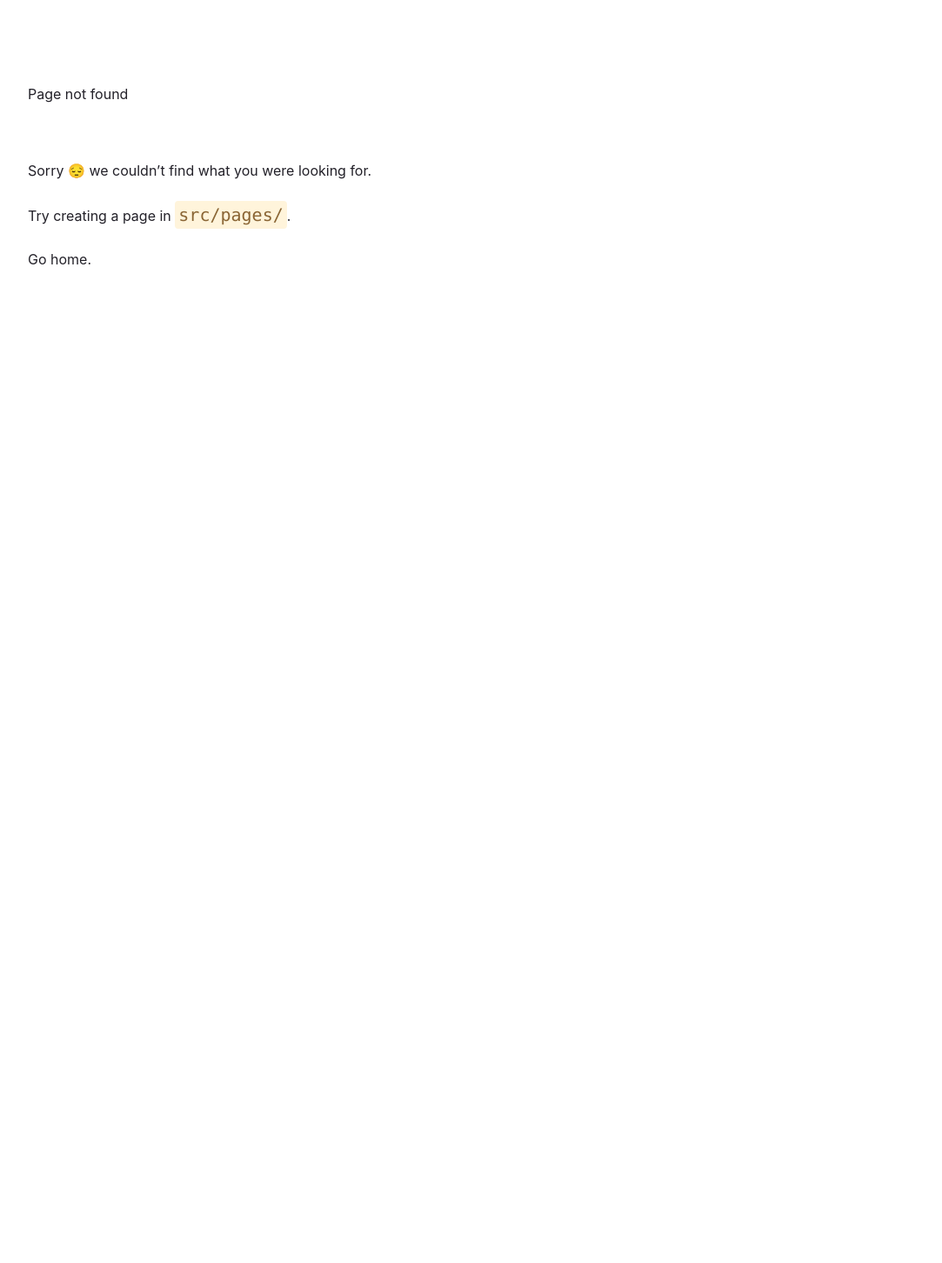
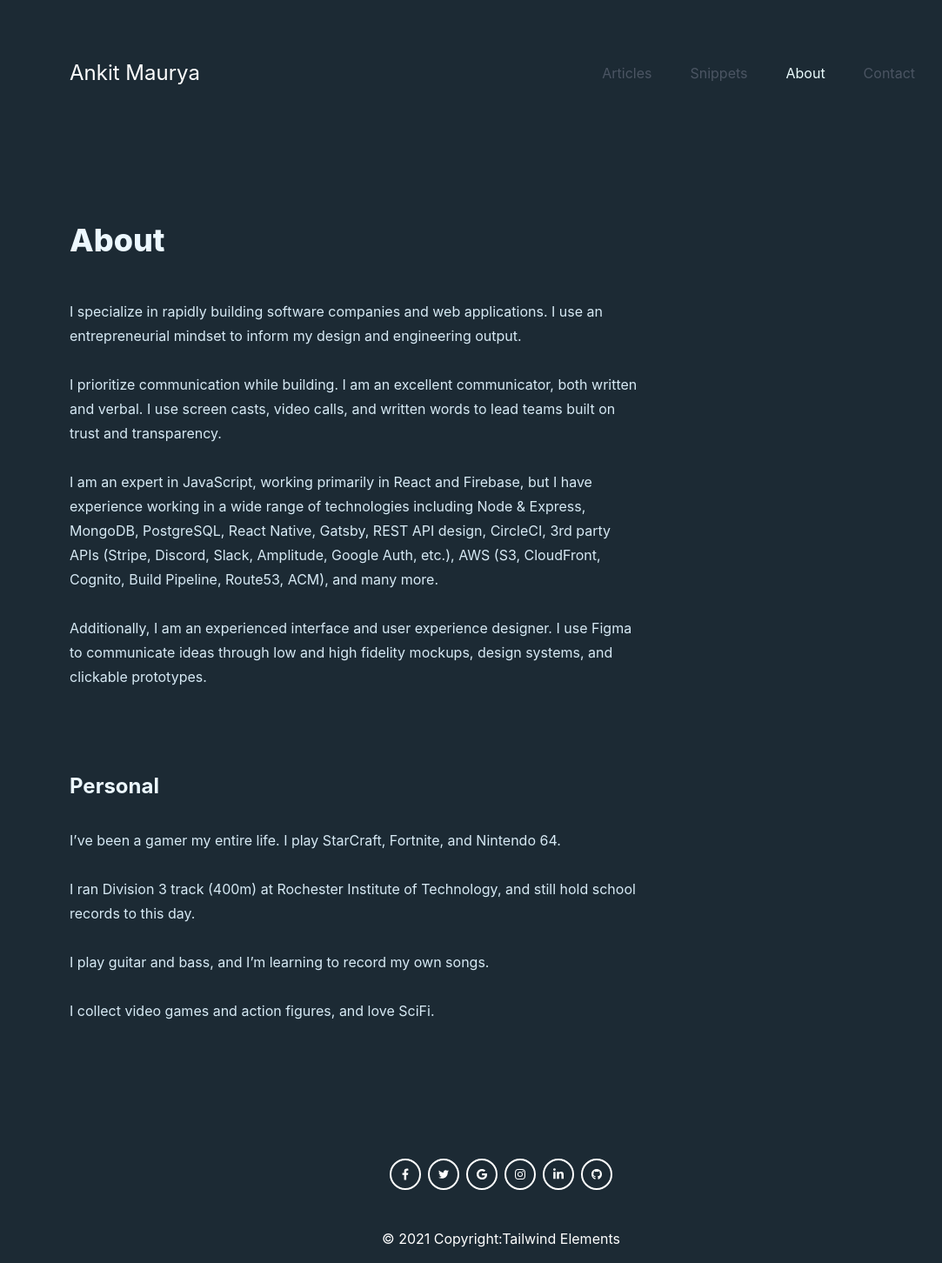
Before and after one commit to maurya-ankit/maurya-ankit.github.io, a Gatsby site: page /about in a window 1280 px wide. Before the commit this address had no page. Shown: the whole page at 87% size, without its empty margins (64-1147 px from the left). Before the commit the page ends 800 px from the top, so only its background shows below. Built offline with nearby package versions, Linux system fonts and the light colour scheme; Gatsby itself is replaced by a stand-in of ours.

Commit message:
code added wrt figma file

```diff
--- a/package.json
+++ b/package.json
@@ -19,6 +19,10 @@
     "@heroicons/react": "^1.0.5",
     "@mdx-js/mdx": "^1.6.22",
     "@mdx-js/react": "^1.6.22",
+    "@tailwindcss/aspect-ratio": "^0.4.0",
+    "@tailwindcss/forms": "^0.4.0",
+    "@tailwindcss/line-clamp": "^0.3.1",
+    "@tailwindcss/typography": "^0.5.0",
     "gatsby": "^4.5.2",
     "gatsby-plugin-csp": "^1.1.3",
     "gatsby-plugin-image": "^2.5.1",
--- /dev/null
+++ b/src/components/Layout/Footer/index.js
@@ -0,0 +1,118 @@
+import React from 'react'
+
+export default function Footer() {
+    return (
+        <footer class="text-center text-white">
+            <div class="px-6 pt-6">
+                <div class="flex justify-center mb-6">
+                    <a href="#!" type="button" class="rounded-full border-2 border-white text-white leading-normal uppercase hover:bg-black hover:bg-opacity-5 focus:outline-none focus:ring-0 transition duration-150 ease-in-out w-9 h-9 m-1">
+                        <svg aria-hidden="true"
+                            focusable="false"
+                            data-prefix="fab"
+                            data-icon="facebook-f"
+                            class="w-2 h-full mx-auto"
+                            role="img"
+                            xmlns="http://www.w3.org/2000/svg"
+                            viewBox="0 0 320 512"
+                        >
+                            <path
+                                fill="currentColor"
+                                d="M279.14 288l14.22-92.66h-88.91v-60.13c0-25.35 12.42-50.06 52.24-50.06h40.42V6.26S260.43 0 225.36 0c-73.22 0-121.08 44.38-121.08 124.72v70.62H22.89V288h81.39v224h100.17V288z"
+                            ></path>
+                        </svg>
+                    </a>
+
+                    <a href="#!" type="button" class="rounded-full border-2 border-white text-white leading-normal uppercase hover:bg-black hover:bg-opacity-5 focus:outline-none focus:ring-0 transition duration-150 ease-in-out w-9 h-9 m-1">
+                        <svg aria-hidden="true"
+                            focusable="false"
+                            data-prefix="fab"
+                            data-icon="twitter"
+                            class="w-3 h-full mx-auto"
+                            role="img"
+                            xmlns="http://www.w3.org/2000/svg"
+                            viewBox="0 0 512 512"
+                        >
+                            <path
+                                fill="currentColor"
+                                d="M459.37 151.716c.325 4.548.325 9.097.325 13.645 0 138.72-105.583 298.558-298.558 298.558-59.452 0-114.68-17.219-161.137-47.106 8.447.974 16.568 1.299 25.34 1.299 49.055 0 94.213-16.568 130.274-44.832-46.132-.975-84.792-31.188-98.112-72.772 6.498.974 12.995 1.624 19.818 1.624 9.421 0 18.843-1.3 27.614-3.573-48.081-9.747-84.143-51.98-84.143-102.985v-1.299c13.969 7.797 30.214 12.67 47.431 13.319-28.264-18.843-46.781-51.005-46.781-87.391 0-19.492 5.197-37.36 14.294-52.954 51.655 63.675 129.3 105.258 216.365 109.807-1.624-7.797-2.599-15.918-2.599-24.04 0-57.828 46.782-104.934 104.934-104.934 30.213 0 57.502 12.67 76.67 33.137 23.715-4.548 46.456-13.32 66.599-25.34-7.798 24.366-24.366 44.833-46.132 57.827 21.117-2.273 41.584-8.122 60.426-16.243-14.292 20.791-32.161 39.308-52.628 54.253z"
+                            ></path>
+                        </svg>
+                    </a>
+
+                    <a href="#!" type="button" class="rounded-full border-2 border-white text-white leading-normal uppercase hover:bg-black hover:bg-opacity-5 focus:outline-none focus:ring-0 transition duration-150 ease-in-out w-9 h-9 m-1">
+                        <svg aria-hidden="true"
+                            focusable="false"
+                            data-prefix="fab"
+                            data-icon="google"
+                            class="w-3 h-full mx-auto"
+                            role="img"
+                            xmlns="http://www.w3.org/2000/svg"
+                            viewBox="0 0 488 512"
+                        >
+                            <path
+                                fill="currentColor"
+                                d="M488 261.8C488 403.3 391.1 504 248 504 110.8 504 0 393.2 0 256S110.8 8 248 8c66.8 0 123 24.5 166.3 64.9l-67.5 64.9C258.5 52.6 94.3 116.6 94.3 256c0 86.5 69.1 156.6 153.7 156.6 98.2 0 135-70.4 140.8-106.9H248v-85.3h236.1c2.3 12.7 3.9 24.9 3.9 41.4z"
+                            ></path>
+                        </svg>
+                    </a>
+
+                    <a href="#!" type="button" class="rounded-full border-2 border-white text-white leading-normal uppercase hover:bg-black hover:bg-opacity-5 focus:outline-none focus:ring-0 transition duration-150 ease-in-out w-9 h-9 m-1">
+                        <svg aria-hidden="true"
+                            focusable="false"
+                            data-prefix="fab"
+                            data-icon="instagram"
+                            class="w-3 h-full mx-auto"
+                            role="img"
+                            xmlns="http://www.w3.org/2000/svg"
+                            viewBox="0 0 448 512"
+                        >
+                            <path
+                                fill="currentColor"
+                                d="M224.1 141c-63.6 0-114.9 51.3-114.9 114.9s51.3 114.9 114.9 114.9S339 319.5 339 255.9 287.7 141 224.1 141zm0 189.6c-41.1 0-74.7-33.5-74.7-74.7s33.5-74.7 74.7-74.7 74.7 33.5 74.7 74.7-33.6 74.7-74.7 74.7zm146.4-194.3c0 14.9-12 26.8-26.8 26.8-14.9 0-26.8-12-26.8-26.8s12-26.8 26.8-26.8 26.8 12 26.8 26.8zm76.1 27.2c-1.7-35.9-9.9-67.7-36.2-93.9-26.2-26.2-58-34.4-93.9-36.2-37-2.1-147.9-2.1-184.9 0-35.8 1.7-67.6 9.9-93.9 36.1s-34.4 58-36.2 93.9c-2.1 37-2.1 147.9 0 184.9 1.7 35.9 9.9 67.7 36.2 93.9s58 34.4 93.9 36.2c37 2.1 147.9 2.1 184.9 0 35.9-1.7 67.7-9.9 93.9-36.2 26.2-26.2 34.4-58 36.2-93.9 2.1-37 2.1-147.8 0-184.8zM398.8 388c-7.8 19.6-22.9 34.7-42.6 42.6-29.5 11.7-99.5 9-132.1 9s-102.7 2.6-132.1-9c-19.6-7.8-34.7-22.9-42.6-42.6-11.7-29.5-9-99.5-9-132.1s-2.6-102.7 9-132.1c7.8-19.6 22.9-34.7 42.6-42.6 29.5-11.7 99.5-9 132.1-9s102.7-2.6 132.1 9c19.6 7.8 34.7 22.9 42.6 42.6 11.7 29.5 9 99.5 9 132.1s2.7 102.7-9 132.1z"
+                            ></path>
+                        </svg>
+                    </a>
+
+                    <a href="#!" type="button" class="rounded-full border-2 border-white text-white leading-normal uppercase hover:bg-black hover:bg-opacity-5 focus:outline-none focus:ring-0 transition duration-150 ease-in-out w-9 h-9 m-1">
+                        <svg aria-hidden="true"
+                            focusable="false"
+                            data-prefix="fab"
+                            data-icon="linkedin-in"
+                            class="w-3 h-full mx-auto"
+                            role="img"
+                            xmlns="http://www.w3.org/2000/svg"
+                            viewBox="0 0 448 512"
+                        >
+                            <path
+                                fill="currentColor"
+                                d="M100.28 448H7.4V148.9h92.88zM53.79 108.1C24.09 108.1 0 83.5 0 53.8a53.79 53.79 0 0 1 107.58 0c0 29.7-24.1 54.3-53.79 54.3zM447.9 448h-92.68V302.4c0-34.7-.7-79.2-48.29-79.2-48.29 0-55.69 37.7-55.69 76.7V448h-92.78V148.9h89.08v40.8h1.3c12.4-23.5 42.69-48.3 87.88-48.3 94 0 111.28 61.9 111.28 142.3V448z"
+                            ></path>
+                        </svg>
+                    </a>
+
+                    <a href="#!" type="button" class="rounded-full border-2 border-white text-white leading-normal uppercase hover:bg-black hover:bg-opacity-5 focus:outline-none focus:ring-0 transition duration-150 ease-in-out w-9 h-9 m-1">
+                        <svg aria-hidden="true"
+                            focusable="false"
+                            data-prefix="fab"
+                            data-icon="github"
+                            class="w-3 h-full mx-auto"
+                            role="img"
+                            xmlns="http://www.w3.org/2000/svg"
+                            viewBox="0 0 496 512"
+                        >
+                            <path
+                                fill="currentColor"
+                                d="M165.9 397.4c0 2-2.3 3.6-5.2 3.6-3.3.3-5.6-1.3-5.6-3.6 0-2 2.3-3.6 5.2-3.6 3-.3 5.6 1.3 5.6 3.6zm-31.1-4.5c-.7 2 1.3 4.3 4.3 4.9 2.6 1 5.6 0 6.2-2s-1.3-4.3-4.3-5.2c-2.6-.7-5.5.3-6.2 2.3zm44.2-1.7c-2.9.7-4.9 2.6-4.6 4.9.3 2 2.9 3.3 5.9 2.6 2.9-.7 4.9-2.6 4.6-4.6-.3-1.9-3-3.2-5.9-2.9zM244.8 8C106.1 8 0 113.3 0 252c0 110.9 69.8 205.8 169.5 239.2 12.8 2.3 17.3-5.6 17.3-12.1 0-6.2-.3-40.4-.3-61.4 0 0-70 15-84.7-29.8 0 0-11.4-29.1-27.8-36.6 0 0-22.9-15.7 1.6-15.4 0 0 24.9 2 38.6 25.8 21.9 38.6 58.6 27.5 72.9 20.9 2.3-16 8.8-27.1 16-33.7-55.9-6.2-112.3-14.3-112.3-110.5 0-27.5 7.6-41.3 23.6-58.9-2.6-6.5-11.1-33.3 2.6-67.9 20.9-6.5 69 27 69 27 20-5.6 41.5-8.5 62.8-8.5s42.8 2.9 62.8 8.5c0 0 48.1-33.6 69-27 13.7 34.7 5.2 61.4 2.6 67.9 16 17.7 25.8 31.5 25.8 58.9 0 96.5-58.9 104.2-114.8 110.5 9.2 7.9 17 22.9 17 46.4 0 33.7-.3 75.4-.3 83.6 0 6.5 4.6 14.4 17.3 12.1C428.2 457.8 496 362.9 496 252 496 113.3 383.5 8 244.8 8zM97.2 352.9c-1.3 1-1 3.3.7 5.2 1.6 1.6 3.9 2.3 5.2 1 1.3-1 1-3.3-.7-5.2-1.6-1.6-3.9-2.3-5.2-1zm-10.8-8.1c-.7 1.3.3 2.9 2.3 3.9 1.6 1 3.6.7 4.3-.7.7-1.3-.3-2.9-2.3-3.9-2-.6-3.6-.3-4.3.7zm32.4 35.6c-1.6 1.3-1 4.3 1.3 6.2 2.3 2.3 5.2 2.6 6.5 1 1.3-1.3.7-4.3-1.3-6.2-2.2-2.3-5.2-2.6-6.5-1zm-11.4-14.7c-1.6 1-1.6 3.6 0 5.9 1.6 2.3 4.3 3.3 5.6 2.3 1.6-1.3 1.6-3.9 0-6.2-1.4-2.3-4-3.3-5.6-2z"
+                            ></path>
+                        </svg>
+                    </a>
+                </div>
+            </div>
+
+            <div class="text-center p-4">
+                © 2021 Copyright:
+                <a class="text-whitehite" href="https://tailwind-elements.com/">Tailwind Elements</a>
+            </div>
+        </footer>
+    )
+}
--- /dev/null
+++ b/src/components/Layout/Header/index.js
@@ -0,0 +1,59 @@
+import React from "react"
+import { Link } from "gatsby"
+const navElements = [
+    {
+        text: 'Articles',
+        link: '/articles',
+    },
+    {
+        text: 'Snippets',
+        link: '/snippets',
+    },
+    {
+        text: 'About',
+        link: '/about',
+    },
+    {
+        text: 'Contact',
+        link: '/contact',
+    },
+]
+export default function Header({ active }) {
+
+    return (
+        <nav class="flex items-center justify-between flex-wrap p-6  z-10 top-0">
+            <div class="flex items-center flex-shrink-0 text-white mr-6">
+                <Link class="text-white no-underline hover:text-white hover:no-underline" to="/">
+                    <span class="text-2xl pl-2"><i class="em em-grinning"></i> Ankit Maurya</span>
+                </Link>
+            </div>
+
+            <div class="block lg:hidden">
+                <button id="nav-toggle" class="flex items-center px-3 py-2 border rounded text-gray-500 border-gray-600 hover:text-white hover:border-white">
+                    <svg class="fill-current h-3 w-3" viewBox="0 0 20 20" xmlns="http://www.w3.org/2000/svg"><title>Menu</title><path d="M0 3h20v2H0V3zm0 6h20v2H0V9zm0 6h20v2H0v-2z" /></svg>
+                </button>
+            </div>
+            <div
+                // apply classes to take up the space in the navbar
+                className="w-full block flex-grow lg:flex lg:items-center lg:w-auto"
+            >
+
+            </div>
+            <div class="w-full flex-grow lg:flex lg:items-center lg:w-auto hidden lg:block pt-6 lg:pt-0" id="nav-content">
+                <ul class="list-reset lg:flex justify-end flex-1 items-center">
+                    {navElements.map((element) => {
+                        if (element.link === active)
+                            return <li class="mr-3">
+                                <Link class="inline-block py-2 px-4 text-cyan-50 no-underline" to={element.link}>{element.text}</Link>
+                            </li>
+                        else
+                            return <li class="mr-3">
+                                <Link class="inline-block text-gray-600 no-underline hover:text-gray-200 hover:text-underline py-2 px-4" to={element.link}>{element.text}</Link>
+                            </li>
+                    })}
+                </ul>
+            </div>
+        </nav>
+
+    )
+}
--- /dev/null
+++ b/src/components/Layout/index.js
@@ -0,0 +1,15 @@
+import React from 'react'
+import Footer from './Footer'
+import Header from './Header'
+
+export default function Layout({ children, active }) {
+    return (
+        <div >
+            <div className='container mx-auto px-28 mt-10'>
+                <Header active={active} />
+            </div>
+            {children}
+            <Footer />
+        </div>
+    )
+}
--- a/src/pages/404.js
+++ b/src/pages/404.js
@@ -27,7 +27,7 @@ const codeStyles = {
 // markup
 const NotFoundPage = () => {
   return (
-    <main style={pageStyles}>
+    <main style={pageStyles} className="bg-slate-400">
       <title>Not found</title>
       <h1 style={headingStyles}>Page not found</h1>
       <p style={paragraphStyles}>
--- /dev/null
+++ b/src/pages/about/index.js
@@ -0,0 +1,41 @@
+import * as React from 'react'
+import Layout from '../../components/Layout'
+
+export default function About() {
+    return (
+        <Layout active="/about">
+            <div className='container mx-auto px-36 p-8 my-24'>
+                <div className='prose'>
+                    <h1 className='text-[#ECF8FF] mb-12'>About</h1>
+                    <p className='text-[#d7eaf5] mb-24'>
+                        I specialize in rapidly building software companies and web applications. I use an entrepreneurial mindset to inform my design and engineering output.
+                        <br />
+                        <br />
+                        I prioritize communication while building. I am an excellent communicator, both written and verbal. I use screen casts, video calls, and written words to lead teams built on trust and transparency.
+                        <br />
+                        <br />
+                        I am an expert in JavaScript, working primarily in React and Firebase, but I have experience working in a wide range of technologies including Node & Express, MongoDB, PostgreSQL, React Native, Gatsby, REST API design, CircleCI, 3rd party APIs (Stripe, Discord, Slack, Amplitude, Google Auth, etc.), AWS (S3, CloudFront, Cognito, Build Pipeline, Route53, ACM), and many more.
+                        <br />
+                        <br />
+                        Additionally, I am an experienced interface and user experience designer. I use Figma to communicate ideas through low and high fidelity mockups, design systems, and clickable prototypes.
+                    </p>
+                    <h2 className='text-[#ECF8FF] mb-8'>
+                        Personal
+                    </h2>
+                    <p className='text-[#d7eaf5]'>
+                        I’ve been a gamer my entire life. I play StarCraft, Fortnite, and Nintendo 64.
+                        <br />
+                        <br />
+                        I ran Division 3 track (400m) at Rochester Institute of Technology, and still hold school records to this day.
+                        <br />
+                        <br />
+                        I play guitar and bass, and I’m learning to record my own songs.
+                        <br />
+                        <br />
+                        I collect video games and action figures, and love SciFi.
+                    </p>
+                </div>
+            </div>
+        </Layout>
+    )
+}
--- /dev/null
+++ b/src/pages/articles/index.js
@@ -0,0 +1,55 @@
+import { Link } from 'gatsby'
+import * as React from 'react'
+import Layout from '../../components/Layout'
+const articles = [
+    {
+        title: 'Reducing cognitive load by theming my tools',
+        date: 'September 08, 2019',
+        link: 'reducing',
+        short: 'Reasoning, approach, and goals Goals Faster initial load times. Users only download the code they need for the features they are using. This…'
+    },
+    {
+        title: 'Code splitting & lazy loading a server side rendered React app',
+        date: 'September 08, 2019',
+        link: 'reducing',
+        short: 'Reasoning, approach, and goals Goals Faster initial load times. Users only download the code they need for the features they are using. This…'
+    },
+    {
+        title: 'Easy project switching with Itermocil & command line shortcuts',
+        date: 'September 08, 2019',
+        link: 'reducing',
+        short: 'Reasoning, approach, and goals Goals Faster initial load times. Users only download the code they need for the features they are using. This…'
+    },
+]
+const ArticleElement = ({ title, date, short, link }) => {
+    return (
+        <div className='flex flex-col my-12'>
+            <p className='text-[#7AB6D9]'>{date}</p>
+            <h1 className='text-[#ECF8FF] mb-1'>{title}</h1>
+            <p className='text-[#ECF8FF]'>{short}</p>
+            <Link to={link} className='text-[#7AB6D9] no-underline'>
+                Read more...
+            </Link>
+        </div>
+    )
+}
+
+export default function Article() {
+    return (
+        <Layout active='/articles'>
+            <div className='container mx-auto px-36 p-8'>
+                <div className='prose'>
+
+                    <h1 className='text-white'>
+                        Articles
+                    </h1>
+                    {
+                        articles.map((article) => <ArticleElement
+                            title={article.title} date={article.date} short={article.short} link={article.link}
+                        />)
+                    }
+                </div>
+            </div>
+        </Layout>
+    )
+}
--- a/src/pages/index.js
+++ b/src/pages/index.js
@@ -1,24 +1,142 @@
+import { Link } from "gatsby";
 import * as React from "react";
+import Layout from "../components/Layout";
 import Seo from "../components/seo";
-// markup
+const projects = [
+  {
+    title: 'Yawnch',
+    description: 'An online coworking community for indie hackers, entreprenuers, and founders. Chat live with app developers, designers, and mentors. Access video courses and tutorials.',
+    link: '/abc',
+  },
+  {
+    title: 'Stockstream.tv',
+    description: 'On a mission to democratize investing knowledge. My partner and I bootstrapped this company with zero funding.',
+    link: '/stockstream.tv',
+  },
+  {
+    title: 'All Turtles',
+    description: 'I lead web development full time at All Turtles, an AI startup studio.',
+    link: '/stockstream.tv',
+  },
+]
+const articles = [
+  {
+    title: 'Reducing cognitive load by theming my tools',
+    date: 'September 08, 2019',
+    link: '/reducing'
+  },
+  {
+    title: 'Code splitting & lazy loading a server side rendered React app',
+    date: 'September 08, 2019',
+    link: '/reducing'
+  },
+  {
+    title: 'Easy project switching with Itermocil & command line shortcuts',
+    date: 'September 08, 2019',
+    link: '/reducing'
+  },
+]
+const Article = ({ title, date, excerpt, link }) => {
+  return (
+    <div className="flex my-4">
+      <div id="icon" className="flex-none px-3 pt-2">
+        <svg width="22" height="22" viewBox="0 0 22 22" fill="none" xmlns="http://www.w3.org/2000/svg">
+          <path d="M15.7 3.29999H6.30005C4.64319 3.29999 3.30005 4.64313 3.30005 6.29999V15.7C3.30005 17.3568 4.6432 18.7 6.30005 18.7H15.7C17.3569 18.7 18.7 17.3568 18.7 15.7V6.29999C18.7 4.64313 17.3569 3.29999 15.7 3.29999Z" fill="#F7DF1E" />
+          <path d="M13.6448 15.3313C13.955 15.8378 14.3586 16.2101 15.0723 16.2101C15.672 16.2101 16.055 15.9104 16.055 15.4963C16.055 15.0001 15.6614 14.8243 15.0014 14.5356L14.6397 14.3804C13.5954 13.9355 12.9017 13.3782 12.9017 12.1999C12.9017 11.1146 13.7286 10.2884 15.021 10.2884C15.9411 10.2884 16.6026 10.6086 17.0792 11.4471L15.9523 12.1706C15.7042 11.7257 15.4366 11.5505 15.021 11.5505C14.5971 11.5505 14.3285 11.8193 14.3285 12.1706C14.3285 12.6047 14.5974 12.7805 15.2183 13.0494L15.58 13.2044C16.8096 13.7316 17.5038 14.2692 17.5038 15.4777C17.5038 16.7806 16.4803 17.4944 15.1058 17.4944C13.7619 17.4944 12.8936 16.8539 12.4688 16.0145L13.6448 15.3313ZM8.53271 15.4567C8.76005 15.86 8.96685 16.201 9.46405 16.201C9.93949 16.201 10.2394 16.015 10.2394 15.2917V10.371H11.6865V15.3112C11.6865 16.8097 10.808 17.4917 9.52565 17.4917C8.36698 17.4917 7.69598 16.8921 7.35474 16.1698L8.53271 15.4567Z" fill="black" />
+        </svg>
+
+      </div>
+      <div className="flex-1">
+        <div className="flex flex-col prose">
+          <h3 className="p-0 m-0">
+            <Link to={link} className="no-underline text-gray-200 hover:text-white">{title}</Link>
+          </h3>
+          <p className="text-[#5E8CA7] mb-4">
+            {date}
+          </p>
+        </div>
+      </div>
+    </div>
+  );
+};
+
+const Project = ({ title, description, link, width = '' }) => {
+
+  const colors = ['teal', 'cyan', 'sky', 'purple']
+  const selected = colors[Math.floor((Math.random() * colors.length))]
+  return <div className={`border-l-8 border-${selected}-900 rounded-lg ${width}  mt-4 mb-4`} style={{
+    background: '#1C2C35'
+  }}>
+    <div className={`flex flex-col p-4 px-10  prose`}>
+      <h4 className="text-white">
+        {title}
+      </h4>
+      <p className="text-gray-400">
+        {description}
+      </p>
+      <Link to={link} class=" no-underline mx-auto px-12 py-2 border-2 text-white font-medium text-xs leading-tight uppercase rounded-lg hover:bg-black hover:bg-opacity-5 focus:outline-none focus:ring-0 transition duration-150 ease-in-out">Visit</Link>
+    </div>
+  </div>
+}
+
 const IndexPage = () => {
   return (
-    <React.Fragment>
+    <Layout active='/'>
       <Seo title="Home" />
-      <div className="flex items-center justify-center h-screen bg-gray-200">
-        <div className="container">
-          <div className="bg-white rounded-lg shadow-lg p-5 md:p-20 mx-2">
-            <div className="text-center">
-              <h2 className="text-4xl tracking-tight leading-10 font-extrabold text-gray-900 sm:text-5xl sm:leading-none md:text-6xl">
-                Ankit<span className="text-indigo-600"> Maurya</span>
-              </h2>
-              <h3 className='text-xl md:text-3xl mt-10'>Web Page Under Construction</h3>
+      <div className='container mx-auto px-36 p-8'>
+        <div className="flex items-center justify-center my-16">
+          <div>
+            <h1 className="text-5xl font-medium leading-tight mt-0 mb-12 text-[#B0FBBC]">
+              I’m Ankit Maurya, student and software engineer.
+            </h1>
+            <p className="text-xl font-medium leading-relaxed mt-6 mb-4 pr-24 text-gray-200">
+              I specialize in rapidly prototyping software companies and web applications. I talk about my journey on Twitter, commit code to Github, and take shots on Dribbble.
+            </p>
+          </div>
+        </div>
+        <div className="my-24">
+          <div className="flex justify-between">
+            <div className="flex-auto prose">
+
+              <h1 className=" text-2xl leading-tight mt-0 mb-12 text-white">Latest Articles</h1>
             </div>
+            <div className="flex-none justify-end">
+              <Link to="/articles" className="text-white">All Articles <span className="text-slate-500">{">>"}</span>
+              </Link>
+            </div>
+          </div>
+          <div>
+            {articles.map((article) => <Article title={article.title} date={article.date} link={article.link} />)}
+          </div>
+        </div>
+        <div>
+          <div className="prose">
 
+            <h1 className="text-2xl leading-tight mt-0 mb-2 text-white">
+              Projects
+            </h1>
+          </div>
+          <div className="grid grid-cols-2 gap-4">
+
+            {
+              projects.map((project, index) => {
+                const width = projects.length % 2 !== 0 && index === 0 ? 'col-span-2' : '';
+                return <Project title={project
+                  .title} description={project.description} link={project.link} width={width} />
+              })
+            }
           </div>
         </div>
       </div>
-    </React.Fragment>
+      <div style={{ backgroundColor: '#1C2C35' }} className="flex items-center justify-center">
+        <div className="prose my-24 text-center">
+          <h1 style={{ color: "#B0FBBC" }}>What are you working on?</h1>
+          <p className="px-16" style={{ color: '#ECF8FF' }}>
+            Let’s have a conversation! I’d love to hear about what you’re working on and find a way to work together.
+          </p>
+        </div>
+      </div>
+    </Layout>
   )
 }
 
--- a/src/styles/global.css
+++ b/src/styles/global.css
@@ -1,3 +1,17 @@
 @tailwind base;
 @tailwind components;
 @tailwind utilities;
+
+html,
+body {
+	padding: 0;
+	margin: 0;
+	font-family: -apple-system, BlinkMacSystemFont, Segoe UI, Roboto, Oxygen,
+		Ubuntu, Cantarell, Fira Sans, Droid Sans, Helvetica Neue, sans-serif;
+    background: #1C2A34;
+}
+
+a {
+	color: inherit;
+	text-decoration: none;
+}
```
Also changed, not shown: tailwind.config.js (+6 -1 lines), 1 other file.
